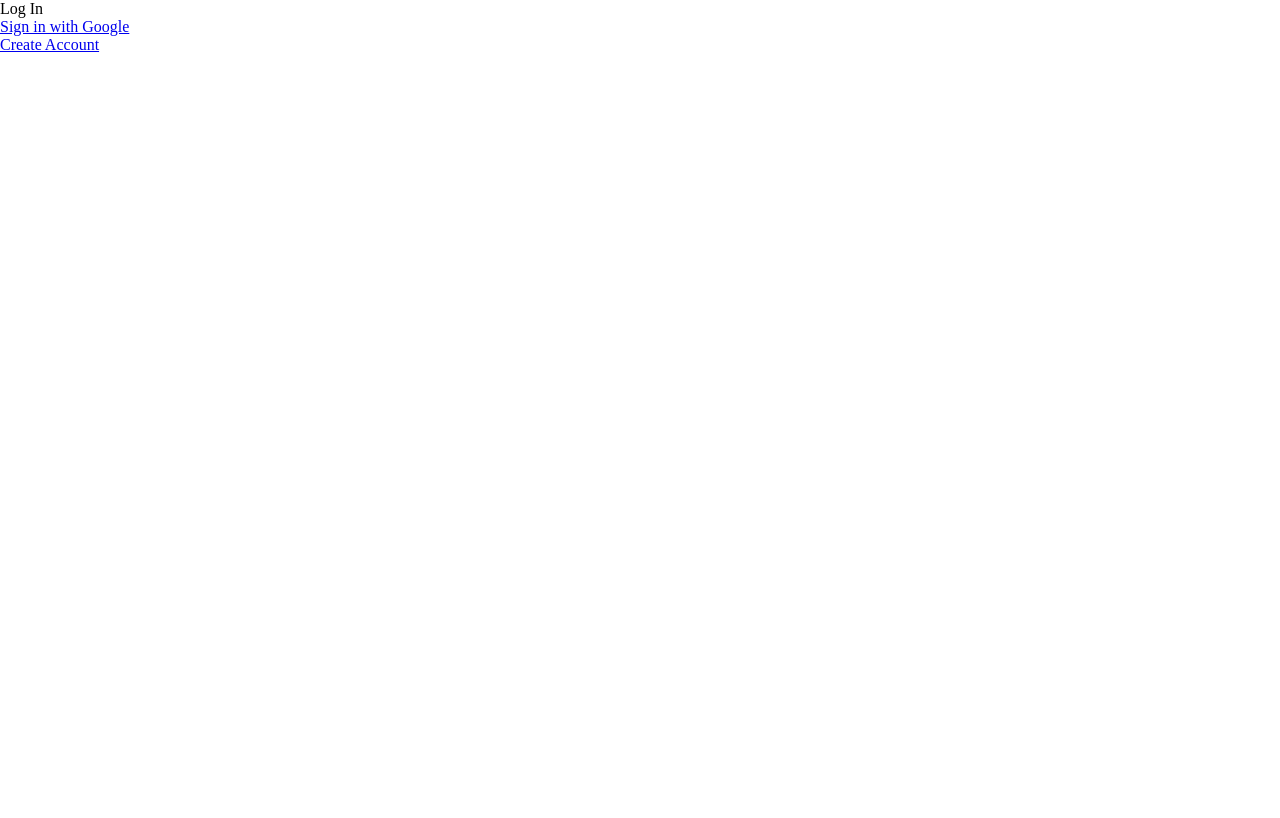
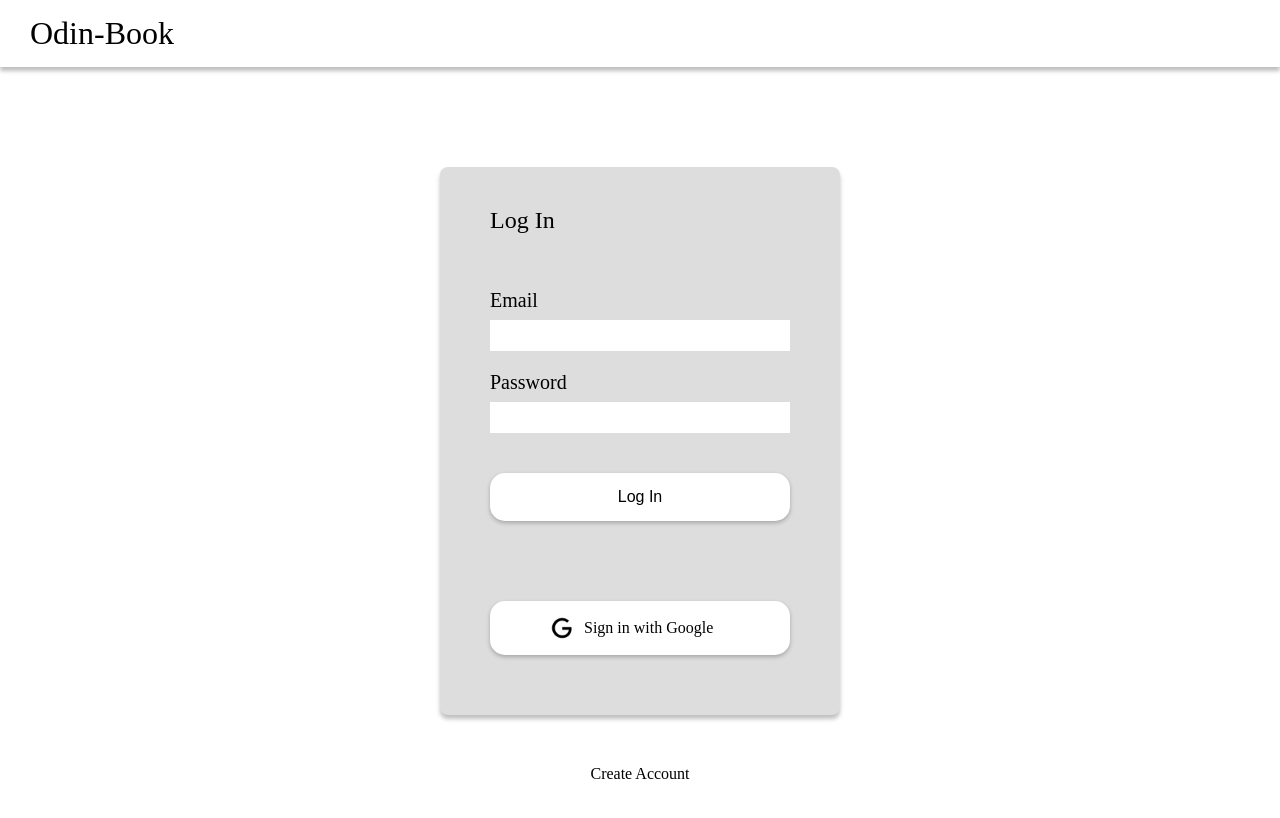
Before and after one commit to CourtneeM/TOP-Odin-Book, a React (Create React App) app in the folder frontend/: page / in a window 1280 px wide. Shown: the top 818 px of the page. Built offline with nearby package versions, Linux system fonts and the light colour scheme; no server answers.

Commit message:
Add styling to log in page

```diff
--- a/frontend/src/Components/LogInPage.jsx
+++ b/frontend/src/Components/LogInPage.jsx
@@ -1,8 +1,10 @@
-import { useEffect } from 'react';
-import { useState } from 'react';
+import { useState, useEffect } from 'react';
 import { Link, useNavigate } from 'react-router-dom';
+import { getLoggedInUser, logIn } from '../api';
 
-import { getLoggedInUser, logIn } from '../api';
+import Navbar from './Navbar';
+
+import googleIcon from '../assets/icons/google.png';
 
 function LogInPage({ currentUser, setCurrentUser }) {
   const [email, setEmail] = useState('');
@@ -24,26 +26,30 @@ function LogInPage({ currentUser, setCurrentUser }) {
   }
 
   return (
-    <div className="log-in-container">
-      <p>Log In</p>
+    <div className="log-in-page">
+      <Navbar />
+      <div className="log-in-container">
 
-      {/* <div className="log-in-form">
-        <label htmlFor="email">
-          Email
-          <input type="text" value={email} onChange={(e) => setEmail(e.target.value)} />
-        </label>
+        <p className="container-title">Log In</p>
 
-        <label htmlFor="password">
-          Password
-          <input type="password" value={password} onChange={(e) => setPassword(e.target.value)} />
-        </label>
-        <button onClick={handleLogIn}>Log In</button>
-      </div> */}
+        <div className="log-in-form">
+          <label htmlFor="email">Email</label>
+          <input type="text" id="email" value={email} onChange={(e) => setEmail(e.target.value)} />
 
-      <a href="http://localhost:8080/api/auth/google">Sign in with Google</a>
+          <label htmlFor="password">Password</label>
+          <input type="password" id="password" value={password} onChange={(e) => setPassword(e.target.value)} />
+
+          <button onClick={handleLogIn}>Log In</button>
+        </div>
+
+        <a href="http://localhost:8080/api/auth/google" className="google-sign-in-link">
+          <img src={googleIcon} alt="" />
+          Sign in with Google
+        </a>
+      </div>
 
       <Link to="/create-account">
-        <p>Create Account</p>
+        <p className="create-account-link">Create Account</p>
       </Link>
     </div>
   );
--- a/frontend/src/Components/Navbar.jsx
+++ b/frontend/src/Components/Navbar.jsx
@@ -12,7 +12,7 @@ function Navbar({ currentUser, setCurrentUser, setAuthenticated }) {
 
   return (
     <nav>
-      <p>Odin-Book</p>
+      <p className="container-title">Odin-Book</p>
       <div>
         {
           currentUser ?
--- a/frontend/src/styles/css/style.css
+++ b/frontend/src/styles/css/style.css
@@ -8,4 +8,85 @@
   display: none;
 }
 
+.btn-default {
+  background-color: #ddd;
+  border: none;
+  cursor: pointer;
+}
+
+a {
+  color: #000;
+  text-decoration: none;
+}
+
+nav .container-title {
+  padding: 15px 30px;
+  font-size: 32px;
+  box-shadow: 0px 4px 4px 0px rgba(0, 0, 0, 0.25);
+}
+
+.log-in-page {
+  padding-bottom: 50px;
+}
+.log-in-page nav div {
+  display: none;
+}
+.log-in-page .create-account-link {
+  display: block;
+  text-align: center;
+}
+
+.log-in-container {
+  max-width: 400px;
+  margin: 100px auto 50px;
+  padding: 40px 50px 60px;
+  background-color: #ddd;
+  box-shadow: 0px 4px 4px 0px rgba(0, 0, 0, 0.25);
+  border-radius: 8px;
+}
+.log-in-container .container-title {
+  margin-bottom: 55px;
+  font-size: 24px;
+}
+.log-in-container .log-in-form {
+  display: flex;
+  flex-direction: column;
+  margin-bottom: 80px;
+  font-size: 20px;
+}
+.log-in-container .log-in-form label {
+  margin-bottom: 8px;
+}
+.log-in-container .log-in-form input {
+  margin-bottom: 20px;
+  padding: 8px 10px;
+  border: none;
+}
+.log-in-container .log-in-form button {
+  margin-top: 20px;
+  padding: 15px 60px;
+  font-size: 16px;
+  text-align: center;
+  background-color: #fff;
+  border: none;
+  border-radius: 15px;
+  box-shadow: 0px 2px 4px 0px rgba(0, 0, 0, 0.25);
+  cursor: pointer;
+}
+.log-in-container .google-sign-in-link {
+  display: flex;
+  align-items: center;
+  padding: 15px 60px;
+  text-align: center;
+  background-color: #fff;
+  border-radius: 15px;
+  box-shadow: 0px 2px 4px 0px rgba(0, 0, 0, 0.25);
+  cursor: pointer;
+}
+.log-in-container .google-sign-in-link img {
+  width: 24px;
+  height: 24px;
+  margin-right: 10px;
+}
+
 /*# sourceMappingURL=style.css.map */
--- a/frontend/src/styles/scss/style.scss
+++ b/frontend/src/styles/scss/style.scss
@@ -1,5 +1,6 @@
 // VARIBLES
-
+$container-shadow: 0px 4px 4px 0px rgba(0,0,0,0.25);
+$btn-shadow: 0px 2px 4px 0px rgba(0,0,0,0.25);
 
 // GENERAL
 *, ::before, ::after {
@@ -12,4 +13,98 @@
   display: none;
 }
 
+.btn-default {
+  background-color: #ddd;
+  border: none;
+  cursor: pointer;
+}
+
+a {
+  color: #000;
+  text-decoration: none;
+}
+
 // NAVBAR
+nav {
+  .container-title {
+    padding: 15px 30px;
+    font-size: 32px;
+    box-shadow: $container-shadow;
+  }
+}
+
+// Log In Page
+
+.log-in-page {
+  padding-bottom: 50px;
+
+  nav {
+    div { display: none; }
+  }
+
+  .create-account-link {
+    display: block;
+    text-align: center;
+  }
+}
+
+.log-in-container {
+  max-width: 400px;
+  margin: 100px auto 50px;
+  padding: 40px 50px 60px;
+  background-color: #ddd;
+  box-shadow: $container-shadow;
+  border-radius: 8px;
+
+  .container-title {
+    margin-bottom: 55px;
+    font-size: 24px;
+  }
+
+  .log-in-form {
+    display: flex;
+    flex-direction: column;
+    margin-bottom: 80px;
+    font-size: 20px;
+
+    label {
+      margin-bottom: 8px;
+    }
+
+    input {
+      margin-bottom: 20px;
+      padding: 8px 10px;
+      border: none;
+    }
+
+    button  {
+      margin-top: 20px;
+      padding: 15px 60px;
+      font-size: 16px;
+      text-align: center;
+      background-color: #fff;
+      border: none;
+      border-radius: 15px;
+      box-shadow: $btn-shadow;
+      cursor: pointer;
+    }
+  }
+
+  .google-sign-in-link {
+    display: flex;
+    align-items: center;
+    padding: 15px 60px;
+    text-align: center;
+    background-color: #fff;
+    border-radius: 15px;
+    box-shadow: $btn-shadow;
+    cursor: pointer;
+
+    img {
+      width: 24px;
+      height: 24px;
+      margin-right: 10px;
+    }
+  }
+
+}
```
Also changed, not shown: frontend/src/assets/icons/google.png (added), 1 other file (tests, documents, lock files or other folders).
